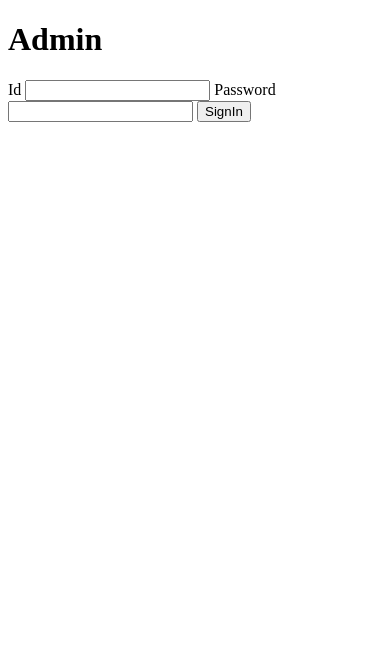
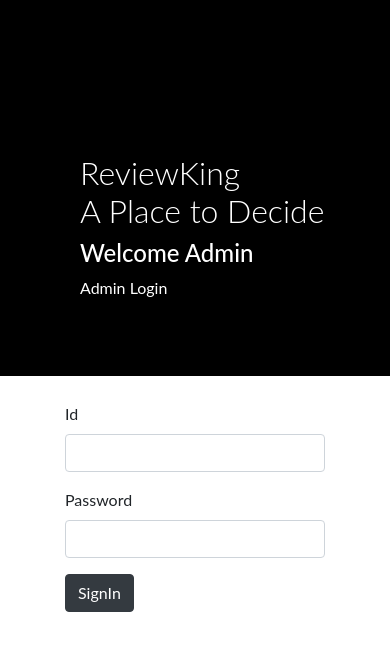
Before and after one commit to hammadkhan30/Review_Website, a Node server app: page /admin in a window 390 px wide. Shown: the top 651 px of the page. Run offline with Node 20, Linux system fonts and the light colour scheme; some libraries are stand-ins or nearby versions.

Commit message:
added bottstrap styling in the webpages

```diff
--- /dev/null
+++ b/public/css/admin_SignIn.css
@@ -0,0 +1,76 @@
+body {
+    font-family: "Lato", sans-serif;
+}
+
+
+
+.main-head{
+    height: 150px;
+    background: #FFF;
+
+}
+
+.sidenav {
+    height: 100%;
+    background-color: #000;
+    overflow-x: hidden;
+    padding-top: 20px;
+    padding-left: 20px;
+}
+
+
+.main {
+    padding: 0px 50px;
+}
+
+@media screen and (max-height: 450px) {
+    .sidenav {padding-top: 15px;}
+}
+
+@media screen and (max-width: 450px) {
+    .login-form{
+        margin-top: 10%;
+    }
+
+    .register-form{
+        margin-top: 10%;
+    }
+}
+
+@media screen and (min-width: 768px){
+    .main{
+        margin-left: 40%;
+    }
+
+    .sidenav{
+        width: 40%;
+        position: fixed;
+        z-index: 1;
+        top: 0;
+        left: 0;
+    }
+
+    .login-form{
+        margin-top: 80%;
+    }
+
+    .register-form{
+        margin-top: 20%;
+    }
+}
+
+
+.login-main-text{
+    margin-top: 20%;
+    padding: 60px;
+    color: #fff;
+}
+
+.login-main-text h2{
+    font-weight: 300;
+}
+
+.btn-black{
+    background-color: #000 !important;
+    color: #fff;
+}
--- a/views/adminSignIn.ejs
+++ b/views/adminSignIn.ejs
@@ -2,26 +2,34 @@
 <html lang="en" dir="ltr">
   <head>
     <meta charset="utf-8">
+    <link rel="stylesheet" href="https://cdn.jsdelivr.net/npm/bootstrap@4.5.3/dist/css/bootstrap.min.css" integrity="sha384-TX8t27EcRE3e/ihU7zmQxVncDAy5uIKz4rEkgIXeMed4M0jlfIDPvg6uqKI2xXr2" crossorigin="anonymous">
+    <link href="/css/admin_SignIn.css" rel="stylesheet" type="text/css">
     <title>ReviewKing</title>
   </head>
   <body>
-    <div class="container mt-5">
-      <h1>Admin</h1>
-      <div class="row">
-        <div class="col-sm-8">
-          <div class="card">
-            <div class="card-body">
-              <form action="/adminsignIn" method="POST">
+    <div class="sidenav">
+         <div class="login-main-text">
+            <h2>ReviewKing<br> A Place to Decide </h2>
+            <h4>Welcome Admin</h4>
+            <p>Admin Login</p>
+         </div>
+     </div>
+    <div class="main">
+      <div class="col-md-6 col-sm-12">
+        <div class="login-form">
+            <form  action="/signIn" method="POST">
+              <div class="form-group">
                 <label for="String">Id</label>
                 <input type="String" class="form-control" name="username">
+              </div>
+              <div class="form-group">
                 <label for="password">Password</label>
                 <input type="password" class="form-control" name="password">
+              </div>
                 <button type="submit" class="btn btn-dark">SignIn</button>
               </form>
             </div>
           </div>
         </div>
-      </div>
-    </div>
   </body>
 </html>
```
Also changed, not shown: public/css/signIn.css (added, +60 -0 lines), public/css/signUp.css (added, +60 -0 lines), views/signIn.ejs (+25 -10 lines), views/signUp.ejs (+17 -8 lines).
